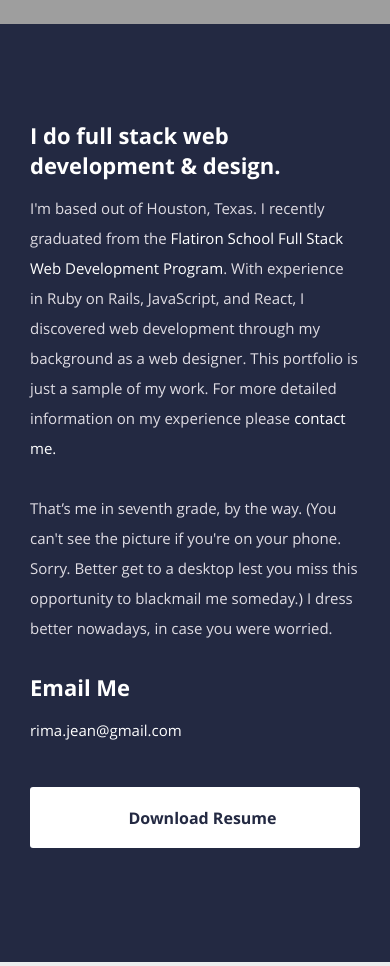
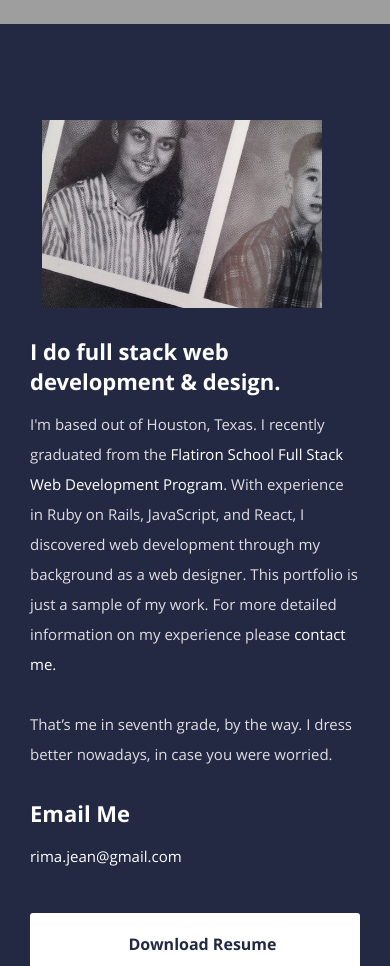
Before and after one commit to Naudria/rima-portfolio, a React (Create React App) app: page / in a window 390 px wide. Shown: the part 820-1786 px from the top of the page. Built offline with nearby package versions, Linux system fonts and the light colour scheme; grey boxes are pictures that could not be loaded; some icons are missing.

Commit message:
Fixed About image on mobile

```diff
--- a/public/css/media-queries.css
+++ b/public/css/media-queries.css
@@ -215,7 +215,11 @@
 
    /* About Section
    -------------------------------------------------------------------- */
-   #about .profile-pic { display: none; }
+   #about .profile-pic {
+      width:  100%;
+      padding-right: 50px;
+      padding-bottom: 20px;
+   }
    #about .download .button {
       width: 100%;
       text-align: center;
--- a/src/components/About.js
+++ b/src/components/About.js
@@ -13,7 +13,7 @@ export default class About extends Component {
             <p>I'm based out of Houston, Texas. I recently graduated from
         the <a href="https://flatironschool.com/campuses/houston/">Flatiron School Full Stack Web Development Program</a>. With experience in Ruby on Rails, JavaScript, and React, I discovered web development through my background as a web designer. This portfolio is just a sample of my work. For more detailed information on my
 experience please <a target="_top" href="mailto:rima.jean@gmail.com?Subject=Hello%20There">contact me.</a></p>
-            <p>That’s me in seventh grade, by the way. (You can't see the picture if you're on your phone. Sorry. Better get to a desktop lest you miss this opportunity to blackmail me someday.) I dress better nowadays, in case you were worried.</p>
+            <p>That’s me in seventh grade, by the way. I dress better nowadays, in case you were worried.</p>
 
 
             <div className="row">
```
